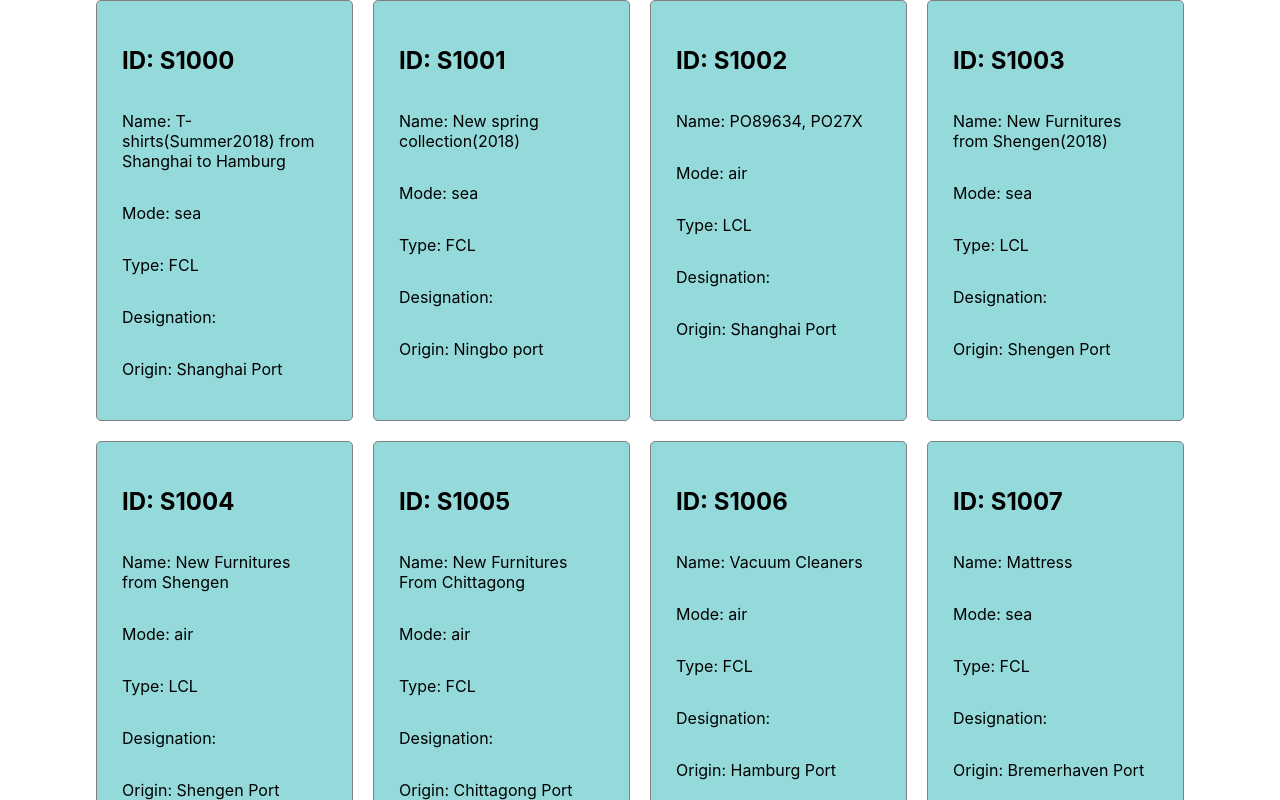
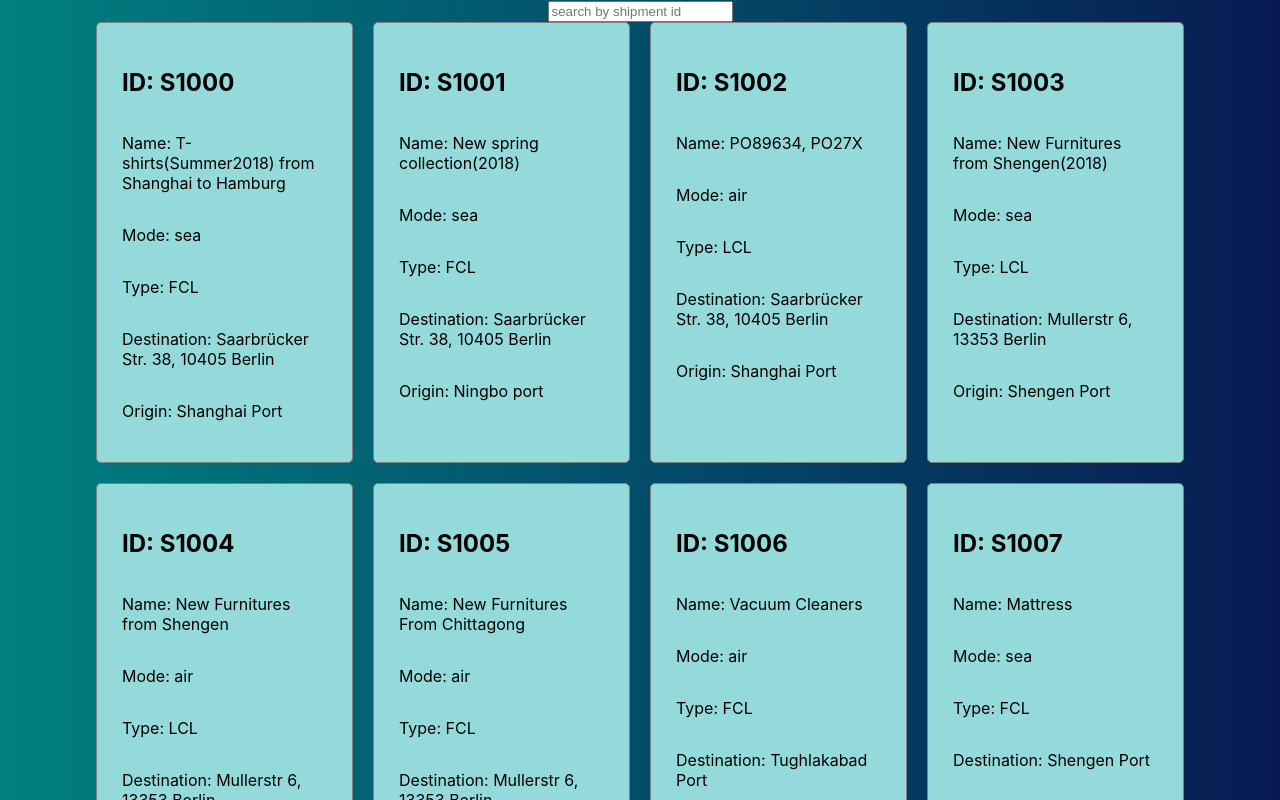
Before and after one commit to ipritamdatta/webable-js-challenge, a React (Create React App) app: page / in a window 1280 px wide. Shown: the top 800 px of the page. Built offline with nearby package versions, Linux system fonts and the light colour scheme.

Commit message:
created search functionality to search shipment by shipment ID from search Filed

```diff
--- a/src/App.js
+++ b/src/App.js
@@ -10,14 +10,30 @@ class App extends Component {
 
     this.state = {
       collections: shipments,
+      searchField: "",
     };
   }
 
+  handleChange = (e) => {
+    this.setState({
+      searchField: e.target.value,
+    });
+  };
+
   render() {
-    const { collections } = this.state;
+    const { collections, searchField } = this.state;
+    const filteredCollections = collections.filter((collection) =>
+      collection.id.toLowerCase().includes(searchField.toLowerCase())
+    );
+
     return (
       <div className="App">
-        <Shipment collections={collections} />
+        <input
+          type="search"
+          placeholder="search by shipment id"
+          onChange={this.handleChange}
+        />
+        <Shipment collections={filteredCollections} />
       </div>
     );
   }
--- a/src/components/collection/collection-preview.component.jsx
+++ b/src/components/collection/collection-preview.component.jsx
@@ -23,8 +23,8 @@ const CollectionPreview = (props) => {
         {props.shipmentDetail.type}
       </p>
       <p>
-        <span>Designation: </span>
-        {props.shipmentDetail.designation}
+        <span>Destination: </span>
+        {props.shipmentDetail.destination}
       </p>
       <p>
         <span>Origin: </span>
--- a/src/index.css
+++ b/src/index.css
@@ -1,13 +1,18 @@
 body {
   margin: 0;
-  font-family: -apple-system, BlinkMacSystemFont, 'Segoe UI', 'Roboto', 'Oxygen',
-    'Ubuntu', 'Cantarell', 'Fira Sans', 'Droid Sans', 'Helvetica Neue',
+  font-family: -apple-system, BlinkMacSystemFont, "Segoe UI", "Roboto", "Oxygen",
+    "Ubuntu", "Cantarell", "Fira Sans", "Droid Sans", "Helvetica Neue",
     sans-serif;
   -webkit-font-smoothing: antialiased;
   -moz-osx-font-smoothing: grayscale;
+  background: linear-gradient(
+    to left,
+    rgba(7, 27, 82, 1) 0%,
+    rgba(0, 128, 128, 1) 100%
+  );
 }
 
 code {
-  font-family: source-code-pro, Menlo, Monaco, Consolas, 'Courier New',
+  font-family: source-code-pro, Menlo, Monaco, Consolas, "Courier New",
     monospace;
 }
```
